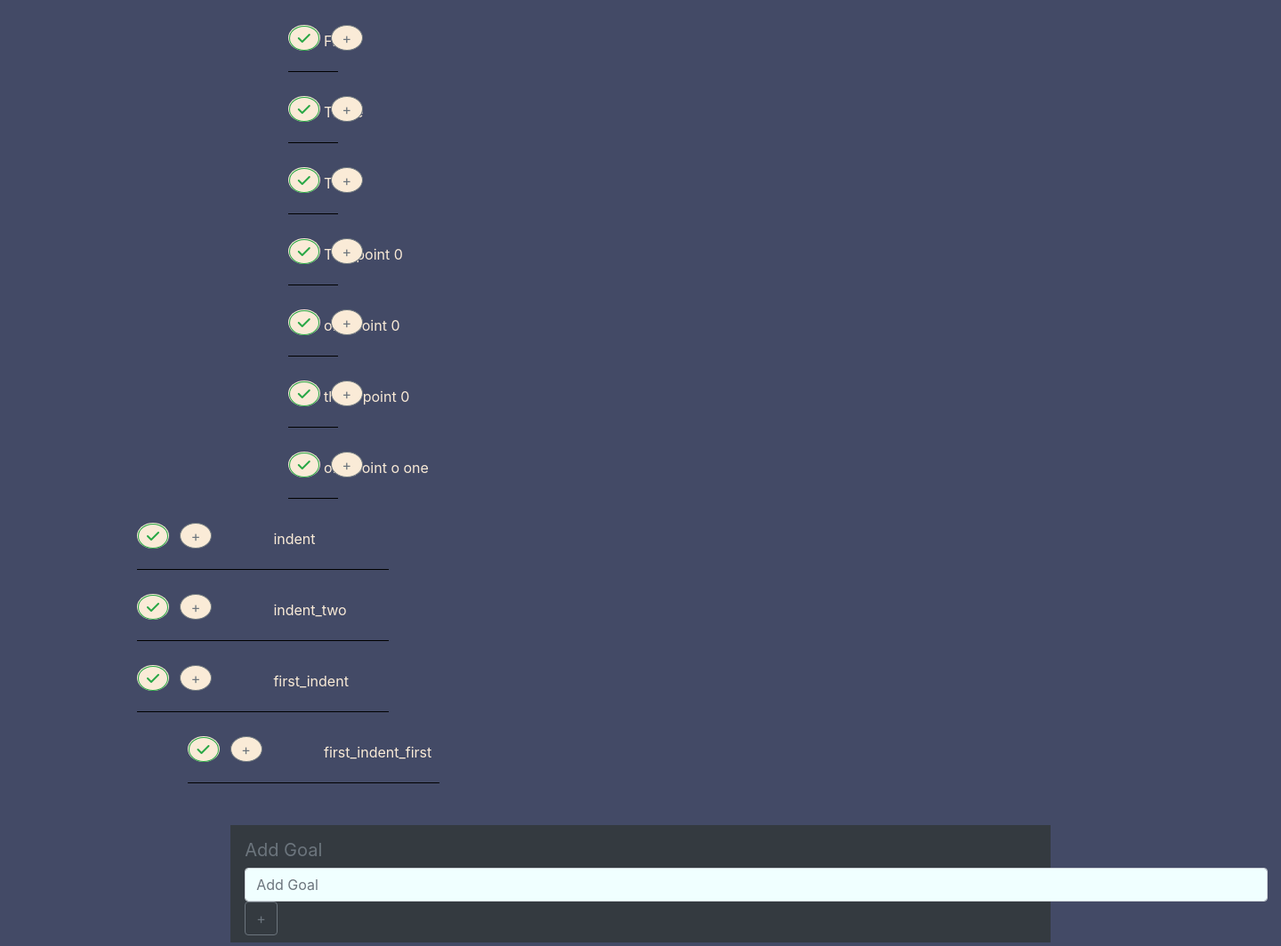
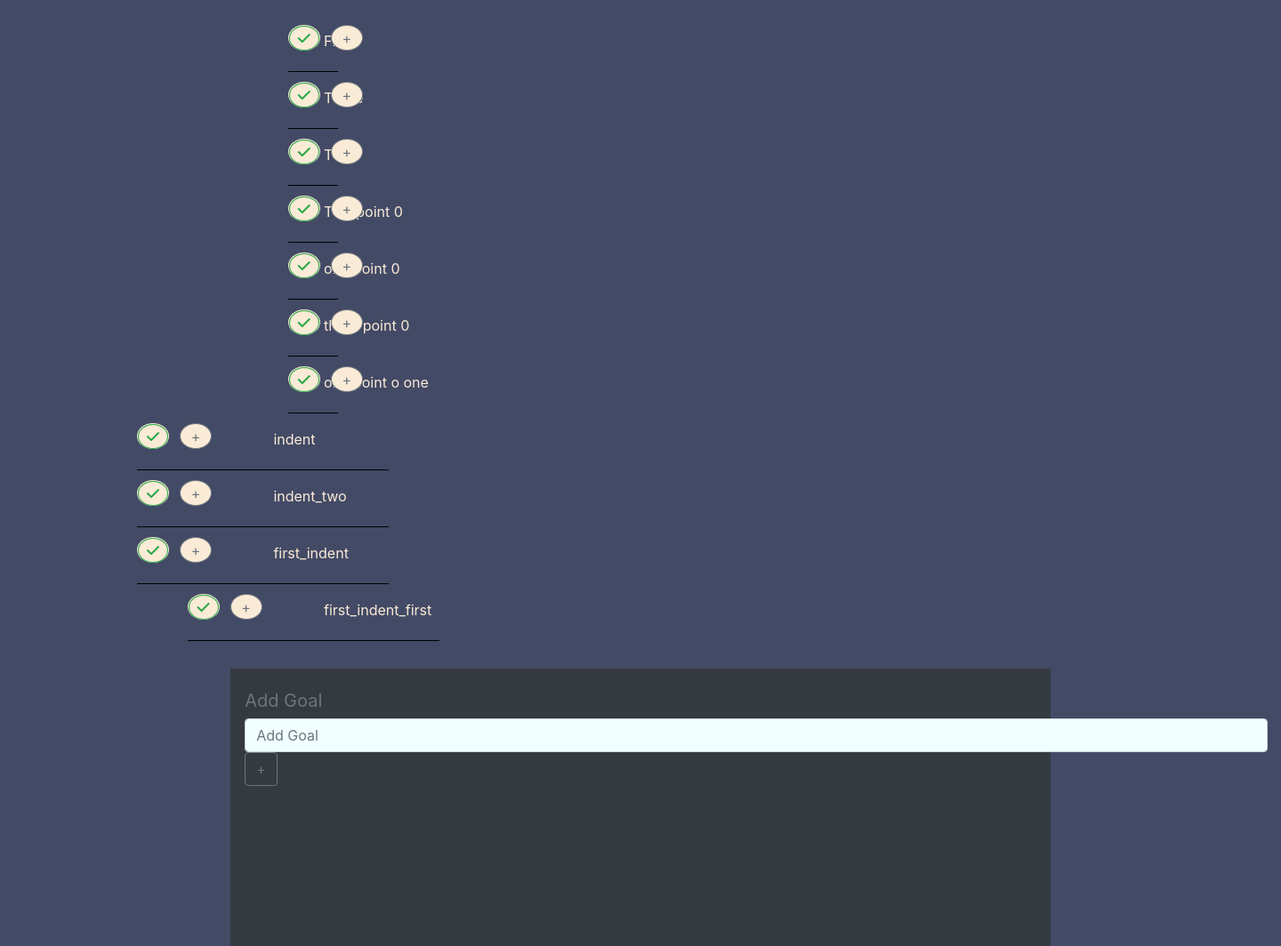
Before and after one commit to Matt-Farncomb/Goal_Tracker, a Django app: page /goals/ in a window 1440 px wide. Shown: the part 68-1132 px from the top of the page at 89% size. Run offline with Django 3.2, Linux system fonts and the light colour scheme; data comes from the database, SQL or seed files in the repository; some libraries are stand-ins or nearby versions.

Commit message:
Correct positioning of input box to be based on number of goals currently in list

```diff
--- a/goals/static/goals/scripts/main.js
+++ b/goals/static/goals/scripts/main.js
@@ -3,6 +3,7 @@ document.addEventListener('DOMContentLoaded', () => {
     console.log("DOM has loaded");
     console.log(typeof data);
     console.log(data);
+
 
     let goal_arr = [];
     let form_children = document.querySelector("#new-goal-form").children;
@@ -15,6 +16,9 @@ document.addEventListener('DOMContentLoaded', () => {
     organiseDOM(goal_arr);
 
     applyCorrectFormValues(form_children);
+
+    determineInputPosition();
+
 
 });
 
@@ -266,6 +270,23 @@ function organiseDOM(list) {
     }
 }
 
+//increase input windows blackspace depedning on pos in DOM
+// fix to bottom when input is close to the bottom
+function determineInputPosition() {
+    input = document.querySelector('#enter-goal-nav');
+    pos = input.getBoundingClientRect();
+
+    pb = 1000 - pos.y;
+
+    if (pos.y > 900) {
+        input.classList.add("fixed-bottom");
+        input.style.paddingBottom = "3em";
+    }
+    else {
+        input.style.paddingBottom = pb + "px";
+    }
+}
+
 
 
 
--- a/goals/static/goals/styles/main.css
+++ b/goals/static/goals/styles/main.css
@@ -60,7 +60,7 @@ TODO: each item will hold a small grid in it
 
 .item {
     display: block;
-    height:5em;
+    height:4em;
     /* min-width: fit-content; */
 }
 
@@ -180,10 +180,6 @@ TODO: each item will hold a small grid in it
     background-color: white;;
 }
 
-.inserted_goal {
-    /* padding-top: 2em; */
- }
-
 #content-input{
     width: 80%;
     margin-left: 10%;
@@ -246,6 +242,10 @@ footer {
     background-color:azure;
 }
 
+#enter-goal-nav{
+    padding-top: 1em;
+}
+
 /* #tick {
     z-index: 2;
 } */
--- a/goals/templates/goals/goal.html
+++ b/goals/templates/goals/goal.html
@@ -83,7 +83,8 @@
             <button class="btn btn-outline-secondary my-2 my-sm-0" type="submit">+</button>
         </form>
     </nav> -->
-    <nav class="navbar navbar-dark bg-dark justify-content-between">
+    <!-- fixed-bottom  -->
+    <nav id="enter-goal-nav" class="navbar navbar-dark bg-dark justify-content-between">
         <a class="navbar-brand text-secondary">Add Goal</a>
         <form id="new-goal-form" class="form-inline" method="POST">
             {% csrf_token %}
```
